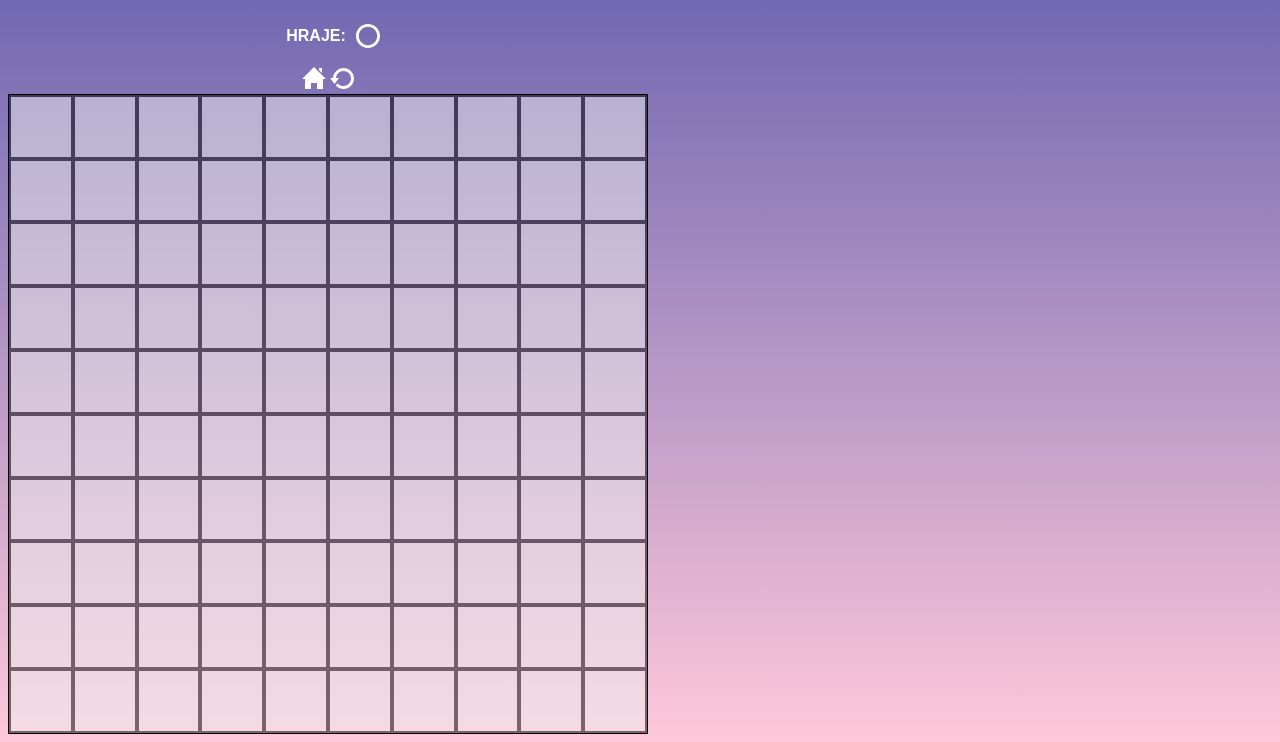
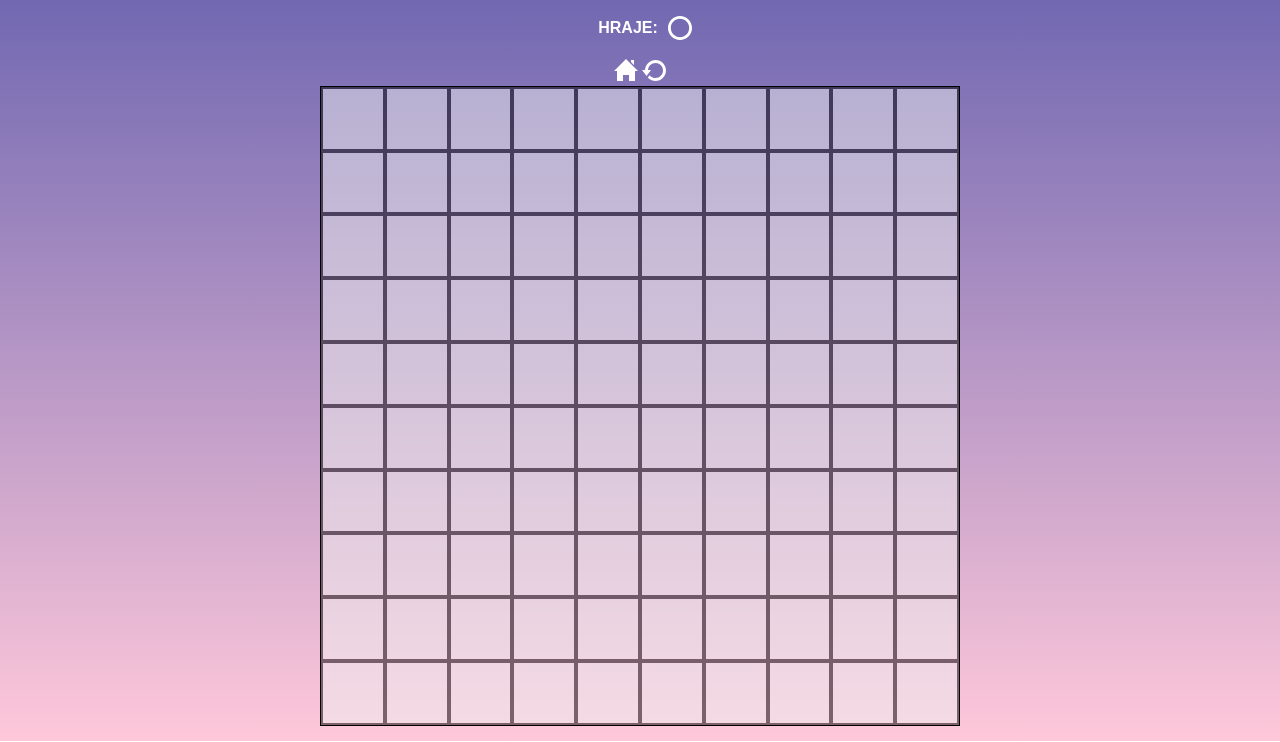
Before and after one commit to michaelaantos/piskvorky, a plain HTML site: page hra.html in a window 1280 px wide. Shown: the part 85-827 px from the top of the page. Drawn offline with Linux system fonts and the light colour scheme.

Commit message:
zarovnani na stred

```diff
--- a/style.css
+++ b/style.css
@@ -83,12 +83,14 @@ a {
   text-decoration: none;
 }
 
+/* CSS HRA.HTML */
+
 .body-game {
-  display: flex;
-  flex-wrap: wrap;
-  justify-content: center;
-  align-items: center;
+  min-height: auto;
   max-width: 80vmin;
+  margin: auto;
+  padding-bottom: 15px;
+  box-sizing: border-box;
 }
 
 .menu,
```
